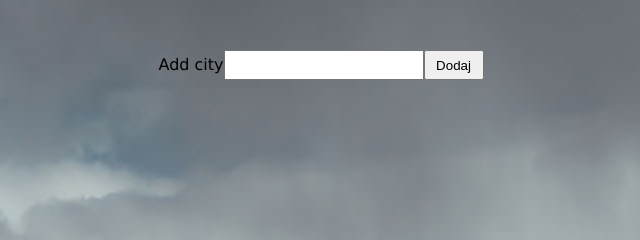
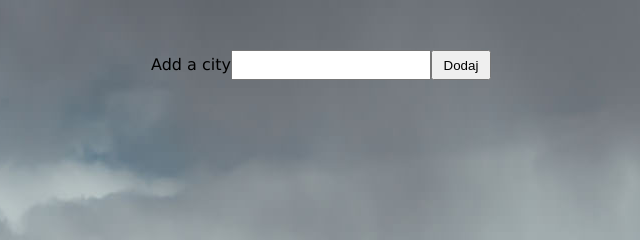
Before and after one commit to Ljonel/ProgramowanieJS, a website: page cw5-weather/index.html in a window 1280 px wide. Shown: the top 240 px of the page, 319-959 px from the left. Drawn offline with Linux system fonts and the light colour scheme.

Commit message:
weather update

```diff
--- a/cw5-weather/index.html
+++ b/cw5-weather/index.html
@@ -9,7 +9,7 @@
 <body>
 
     <header>
-        <label for="">Add city</label>
+        <label for="">Add a city</label>
         <input type="text" class="inputValue">
         <button type="submit" class="btn">Dodaj</button>
     </header>
```
